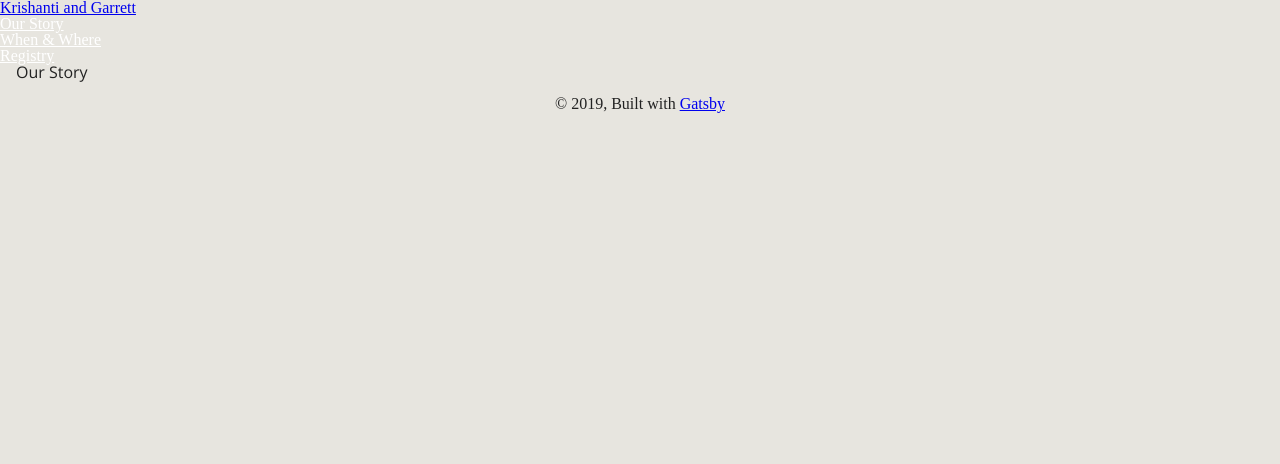
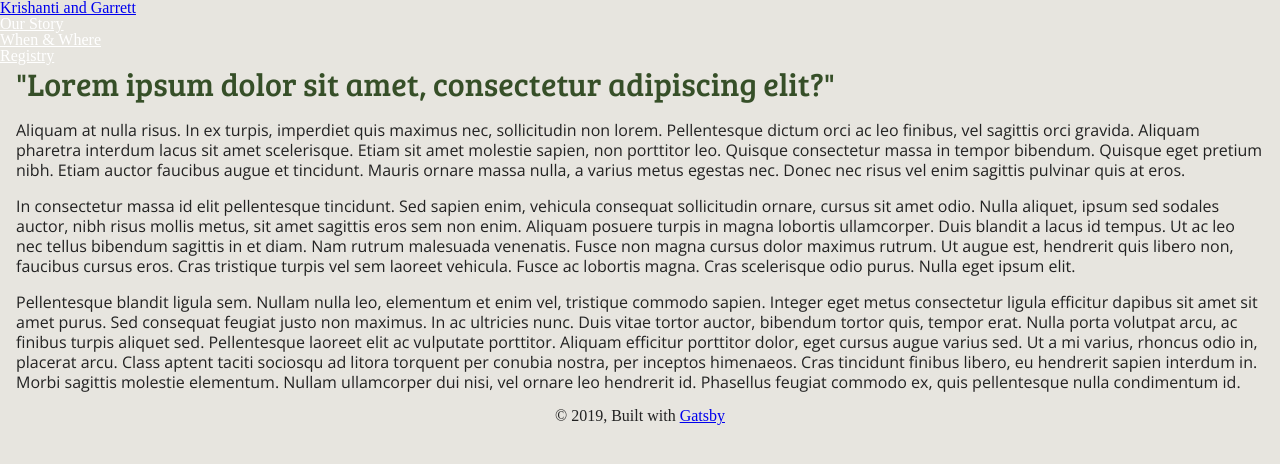
Before and after one commit to gvorbeck/wedding, a Gatsby site: page /our-story in a window 1280 px wide. Built offline with nearby package versions, Linux system fonts and the light colour scheme; Gatsby itself is replaced by a stand-in of ours.

Commit message:
add our-story page

```diff
--- a/src/pages/our-story.js
+++ b/src/pages/our-story.js
@@ -1,11 +1,30 @@
 import React from "react"
 
 import Layout from "../components/layout"
+import "./our-story.scss"
 
-const OurStoryPage = props => (
+export default ({ data }) => (
     <Layout>
-        <h1>Our Story</h1>
+    {data.allMarkdownRemark.edges.map(({ node }) => (
+        <article>
+            {/*}<h1>{node.frontmatter.title}</h1>*/}
+            <section dangerouslySetInnerHTML={{ __html: node.html }} />
+        </article>
+    ))}
     </Layout>
 )
 
-export default OurStoryPage
+export const query = graphql`
+    {
+      allMarkdownRemark(filter: {frontmatter: {title: {eq: "Our Story"}}}) {
+        edges {
+          node {
+            frontmatter {
+              title
+            }
+            html
+          }
+        }
+      }
+    }
+`
```
